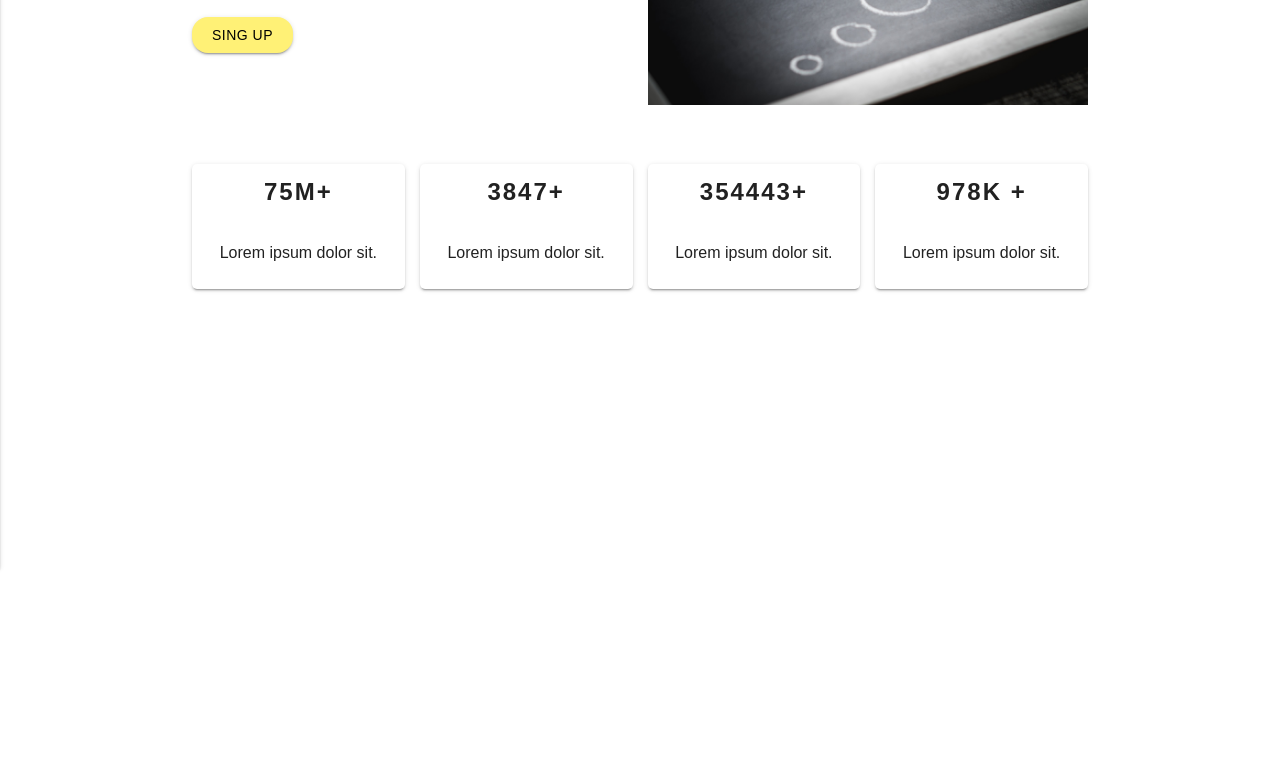
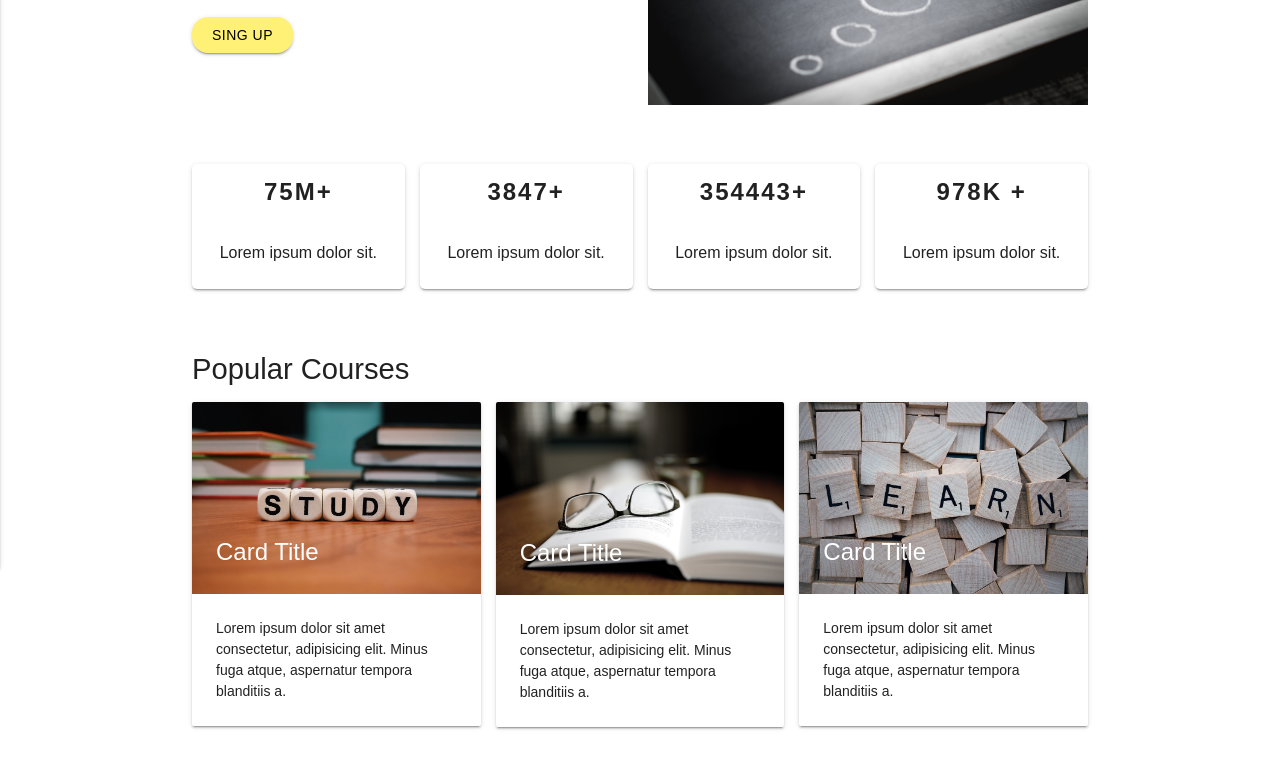
Before and after one commit to BojanMijatovic/Education, a plain HTML site: page index.html in a window 1280 px wide. Shown: the part 292-1059 px from the top of the page. Before the commit the page ends 800 px from the top, so only its background shows below. Drawn offline with nearby package versions, Linux system fonts and the light colour scheme; a web font is replaced by a local one.

Commit message:
add section

```diff
--- a/index.html
+++ b/index.html
@@ -73,6 +73,8 @@
         </div>
      </div>
     </section>
+
+
     <!--  Section Numbers -->
 
     <section id="numbers" class="section">
@@ -105,6 +107,49 @@
         </div>
       </div>
     </section>
+
+    <!--  Section Courses -->
+
+    <section id="courses" class="section">
+      <div class="container">
+      <h3>Popular Courses</h3>
+        <div class="row">
+          <div class="col s12 m4">
+            <div class="card">
+              <div class="card-image">
+                <img src="./img/study.jpg" alt="study" class="img-responsive">
+                   <span class="card-title">Card Title</span>
+              </div>
+           <div class="card-content">
+             <p>Lorem ipsum dolor sit amet consectetur, adipisicing elit. Minus fuga atque, aspernatur tempora blanditiis a.</p>
+           </div>
+            </div>
+          </div>
+            <div class="col s12 m4">
+            <div class="card">
+              <div class="card-image">
+                <img src="./img/book.jpg" alt="study" class="img-responsive">
+                   <span class="card-title">Card Title</span>
+              </div>
+           <div class="card-content">
+             <p>Lorem ipsum dolor sit amet consectetur, adipisicing elit. Minus fuga atque, aspernatur tempora blanditiis a.</p>
+           </div>
+            </div>
+          </div>
+          <div class="col s12 m4">
+            <div class="card">
+              <div class="card-image">
+                <img src="./img/learn1.jpg" alt="study" class="img-responsive">
+              <span class="card-title">Card Title</span>
+              </div>
+           <div class="card-content">
+             <p>Lorem ipsum dolor sit amet consectetur, adipisicing elit. Minus fuga atque, aspernatur tempora blanditiis a.</p>
+           </div>
+            </div>
+          </div>
+        </div>
+      </div>
+    </section>
     <!--  Scripts -->
     <script
       type="text/javascript"
--- /dev/null
+++ b/style/components/_courses.scss
@@ -0,0 +1,7 @@
+@import './general';
+
+#courses {
+  .card-content {
+    font-size: 1.4rem;
+  }
+}
--- a/style/mainStyle.scss
+++ b/style/mainStyle.scss
@@ -2,3 +2,4 @@
 @import './components/nav';
 @import './components/home';
 @import './components/numbers';
+@import './components/courses';
```
Also changed, not shown: img/book.jpg (added), img/learn.jpg (added), img/learn1.jpg (added), img/study.jpg (added), style/mainStyle.css, 1 other file.
